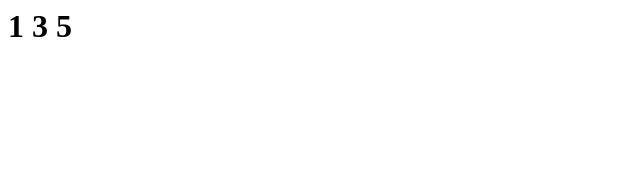
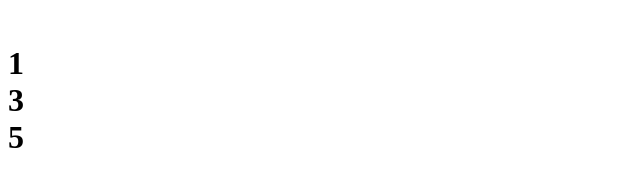
Before and after one commit to thefarmerapps/browser-computation-test, a plain HTML site: page index.html in a window 1280 px wide. Shown: the whole page, without its empty margins (0-640 px from the left). Drawn offline with Linux system fonts and the light colour scheme.

Commit message:
Update index.html

```diff
--- a/index.html
+++ b/index.html
@@ -13,7 +13,9 @@
 
     i++;
 
-    document.getElementById('h1').innerHTML = `${document.getElementById('h1').innerHTML}\n${i}`;
+    console.log(i);
+
+    document.getElementById('h1').innerHTML = `${document.getElementById('h1').innerHTML}<br>${i}`;
 
   }
 
```
